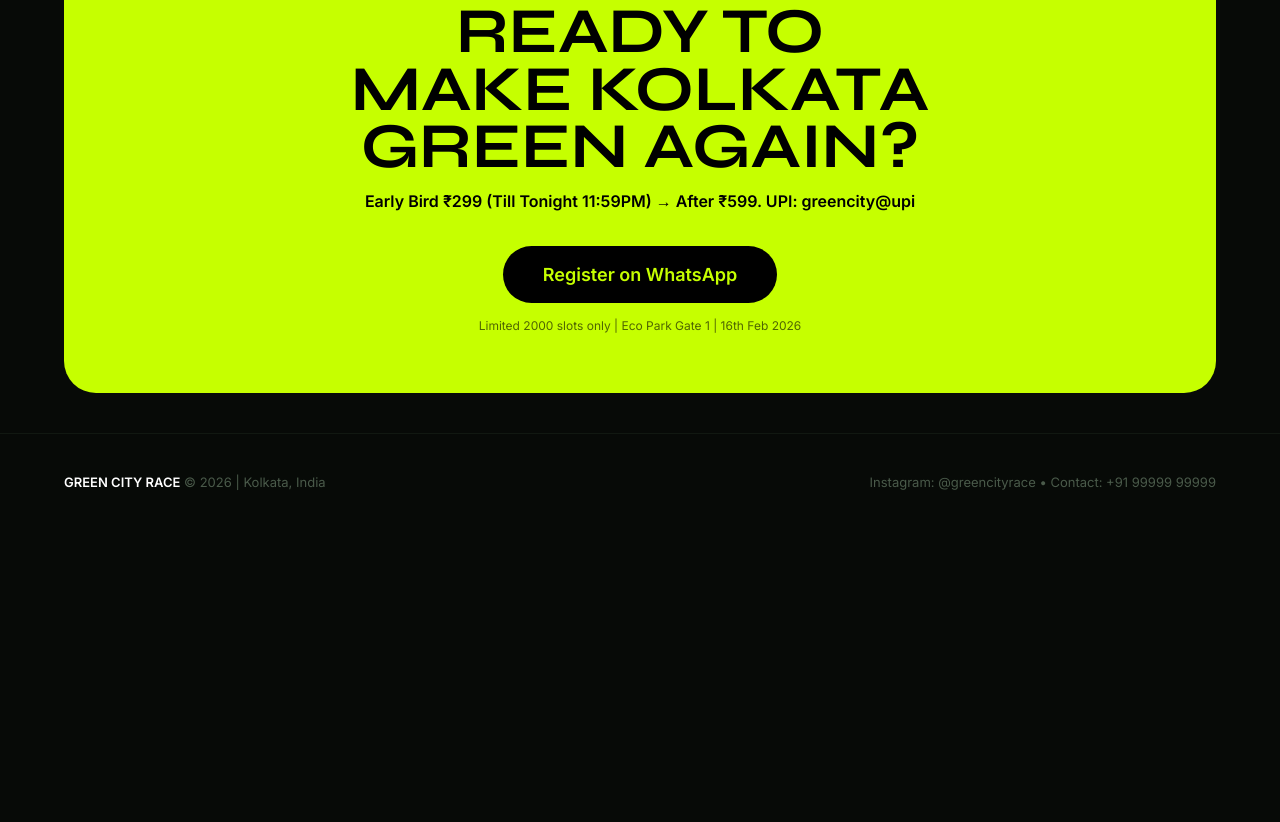
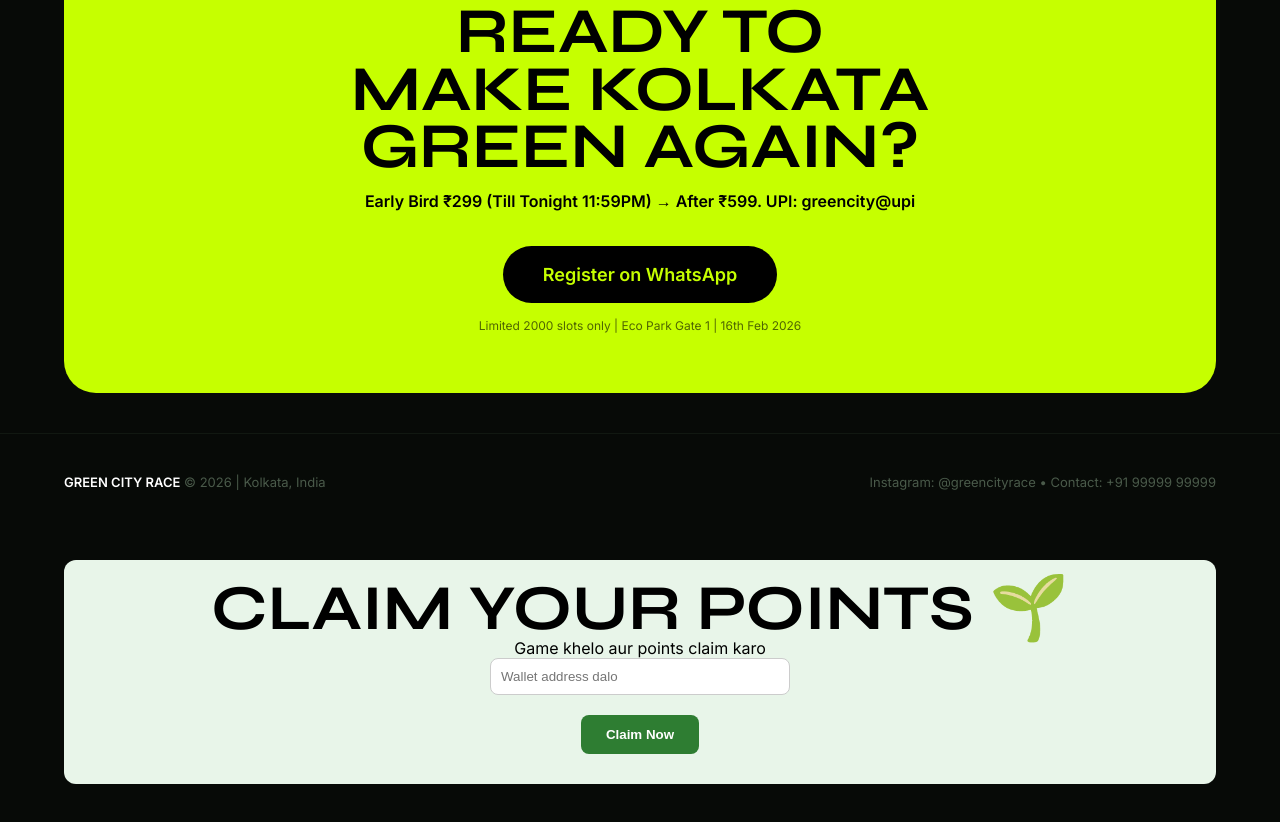
Before and after one commit to singhanita198820-pixel/green-city-race, a plain HTML site: page index.html in a window 1280 px wide. Shown: the part 1605-2427 px from the top of the page. Before the commit the page ends 2135 px from the top, so only its background shows below. Drawn offline with Linux system fonts and the light colour scheme.

Commit message:
index.html

```diff
--- a/index.html
+++ b/index.html
@@ -79,6 +79,33 @@ footer{padding:40px 5%;display:flex;justify-content:space-between;flex-wrap:wrap
   <div><b style="color:#fff">GREEN CITY RACE</b> © 2026 | Kolkata, India</div>
   <div>Instagram: @greencityrace • Contact: +91 99999 99999</div>
 </footer>
+<div class="cta" id="claim-section" style="margin-top:30px; background:#e8f5e9; padding:20px; border-radius:12px;">
+  <h2>CLAIM YOUR POINTS 🌱</h2>
+  <p>Game khelo aur points claim karo</p>
+  <input id="walletInput" placeholder="Wallet address dalo" style="padding:10px; width:80%; max-width:300px; border-radius:8px; border:1px solid #ccc;">
+  <br><br>
+  <button onclick="claimPoints()" style="padding:12px 25px; background:#2e7d32; color:white; border:none; border-radius:8px; font-weight:bold; cursor:pointer;">Claim Now</button>
+  <p id="claimStatus" style="margin-top:10px; font-weight:600;"></p>
+</div>
 
+<script>
+const CLAIM_URL = "https://script.google.com/macros/s/AKfycbwQw9hn9MaCKsySsfWHBTw68CFw7Bb_sxrhTC3_38QEXU2MpWkrGV-MynkB2Sh2plY0ow/exec";
+
+function claimPoints() {
+  let wallet = document.getElementById("walletInput").value;
+  if(!wallet){ alert("Pehle wallet dalo"); return; }
+  let points = localStorage.getItem("points") || "100";
+  document.getElementById("claimStatus").innerText = "Claiming...";
+
+  fetch(CLAIM_URL + "?wallet=" + wallet + "&points=" + points)
+    .then(res => res.text())
+    .then(() => {
+      document.getElementById("claimStatus").innerText = "✅ Claim successful! Sheet me save ho gaya";
+    })
+    .catch(() => {
+      document.getElementById("claimStatus").innerText = "Error, dubara try karo";
+    });
+}
+</script>
 </body>
 </html>
```
